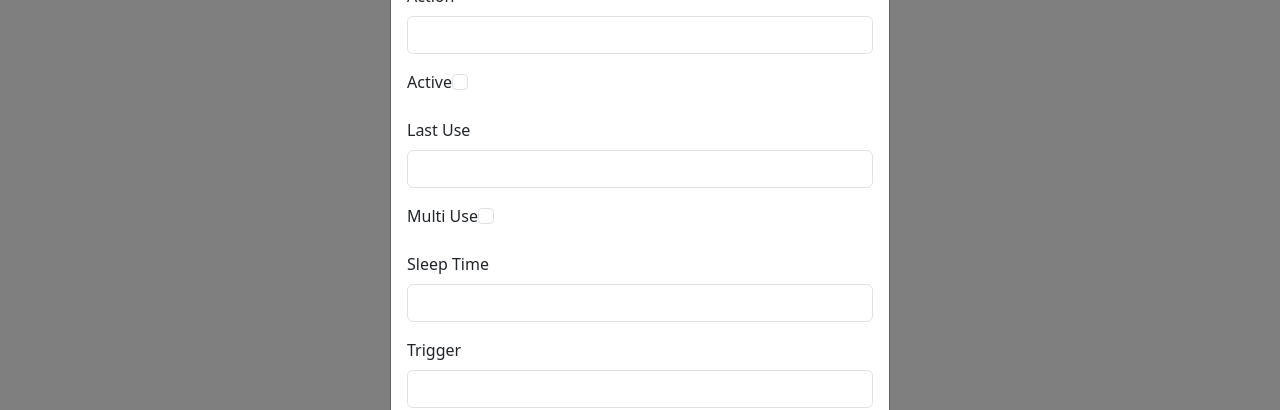
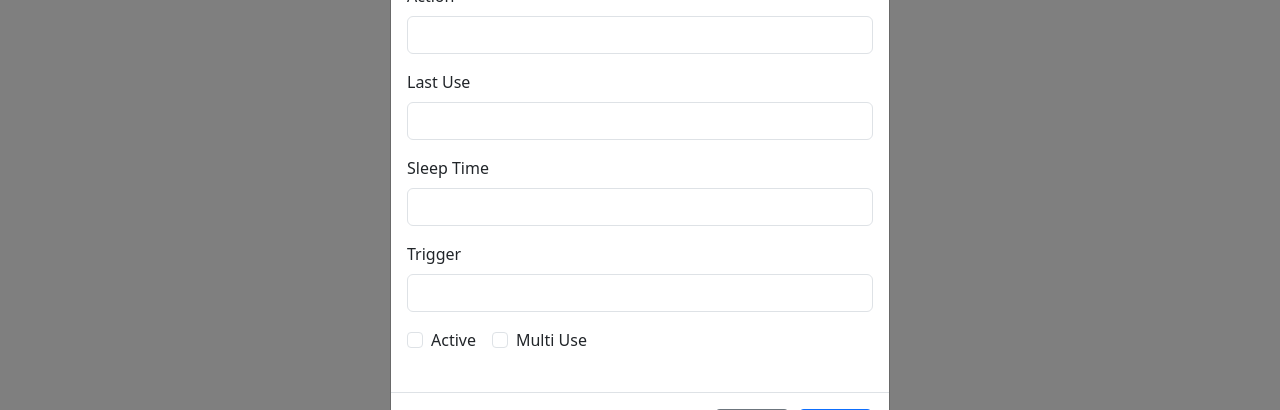
Before and after one commit to Barik99/syncroflow-fe, a React (Vite) app: page /rules in a window 1280 px wide. Both pictures are taken after a click on the button "Create Rule". Shown: the part 302-712 px from the top of the page. Built offline with nearby package versions, Linux system fonts and the light colour scheme; no server answers.

Commit message:
added fields

```diff
--- a/src/Rules.tsx
+++ b/src/Rules.tsx
@@ -58,35 +58,35 @@ function Rules() {
               <form>
                 <div className="mb-3">
                   <label htmlFor="ruleName" className="form-label">Name</label>
-                  <input type="text" className="form-control" id="ruleName" />
+                  <input type="text" className="form-control" id="ruleName"/>
                 </div>
                 <div className="mb-3">
                   <label htmlFor="ruleDescription" className="form-label">Description</label>
-                  <input type="text" className="form-control" id="ruleDescription" />
+                  <input type="text" className="form-control" id="ruleDescription"/>
                 </div>
                 <div className="mb-3">
                   <label htmlFor="ruleAction" className="form-label">Action</label>
-                  <input type="text" className="form-control" id="ruleAction" />
-                </div>
-                <div className="mb-3">
-                  <label htmlFor="ruleActive" className="form-label">Active</label>
-                  <input type="checkbox" className="form-check-input" id="ruleActive" />
+                  <input type="text" className="form-control" id="ruleAction"/>
                 </div>
                 <div className="mb-3">
                   <label htmlFor="ruleLastUse" className="form-label">Last Use</label>
-                  <input type="text" className="form-control" id="ruleLastUse" />
-                </div>
-                <div className="mb-3">
-                  <label htmlFor="ruleMultiUse" className="form-label">Multi Use</label>
-                  <input type="checkbox" className="form-check-input" id="ruleMultiUse" />
+                  <input type="text" className="form-control" id="ruleLastUse"/>
                 </div>
                 <div className="mb-3">
                   <label htmlFor="ruleSleepTime" className="form-label">Sleep Time</label>
-                  <input type="number" className="form-control" id="ruleSleepTime" />
+                  <input type="number" className="form-control" id="ruleSleepTime"/>
                 </div>
                 <div className="mb-3">
                   <label htmlFor="ruleTrigger" className="form-label">Trigger</label>
-                  <input type="text" className="form-control" id="ruleTrigger" />
+                  <input type="text" className="form-control" id="ruleTrigger"/>
+                </div>
+                <div className="mb-3 form-check form-check-inline">
+                  <input type="checkbox" className="form-check-input" id="ruleActive"/>
+                  <label htmlFor="ruleActive" className="form-check-label">Active</label>
+                </div>
+                <div className="mb-3 form-check form-check-inline">
+                  <label htmlFor="ruleMultiUse" className="form-label">Multi Use</label>
+                  <input type="checkbox" className="form-check-input" id="ruleMultiUse"/>
                 </div>
               </form>
             </Modal.Body>
```
